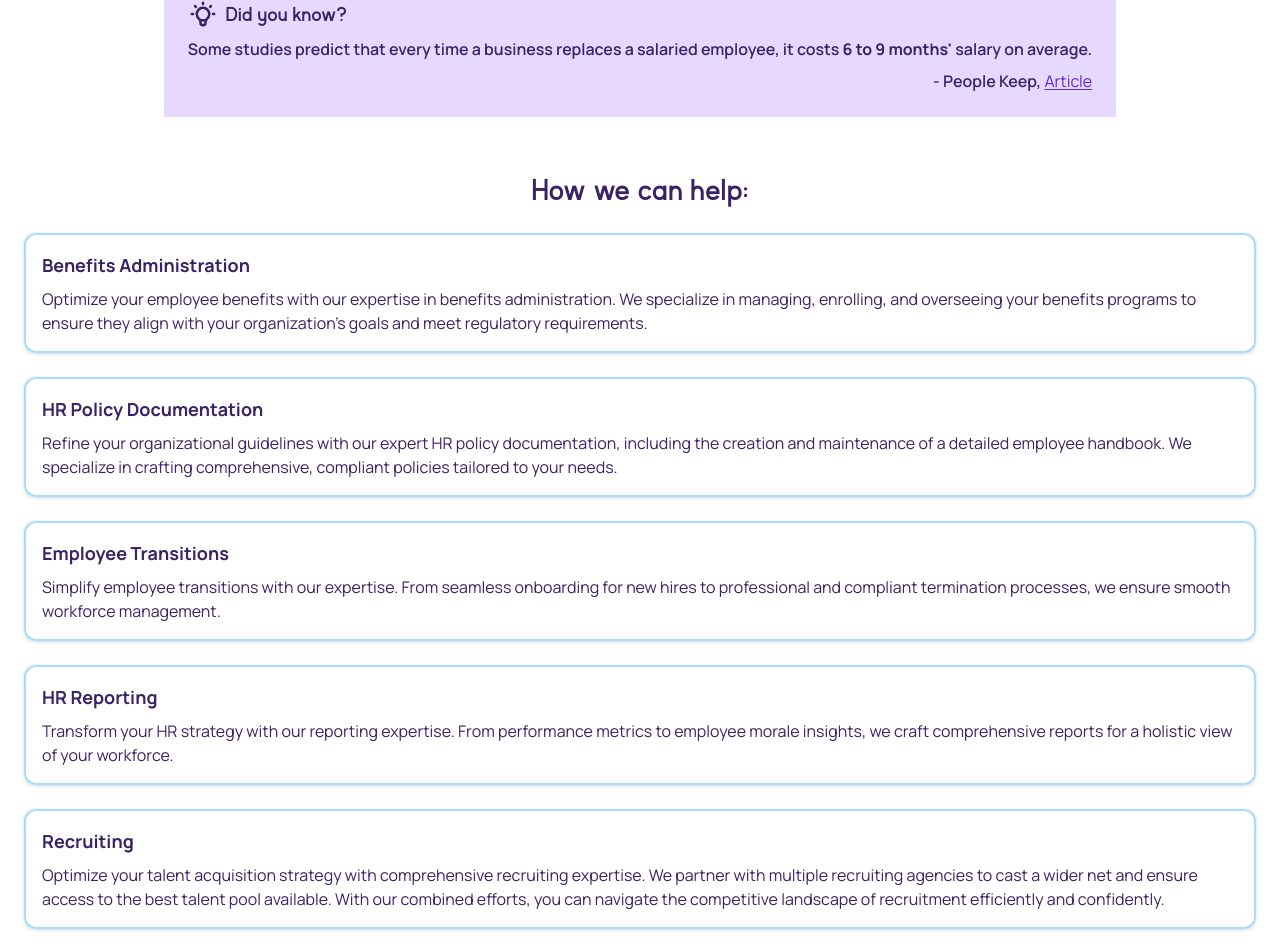
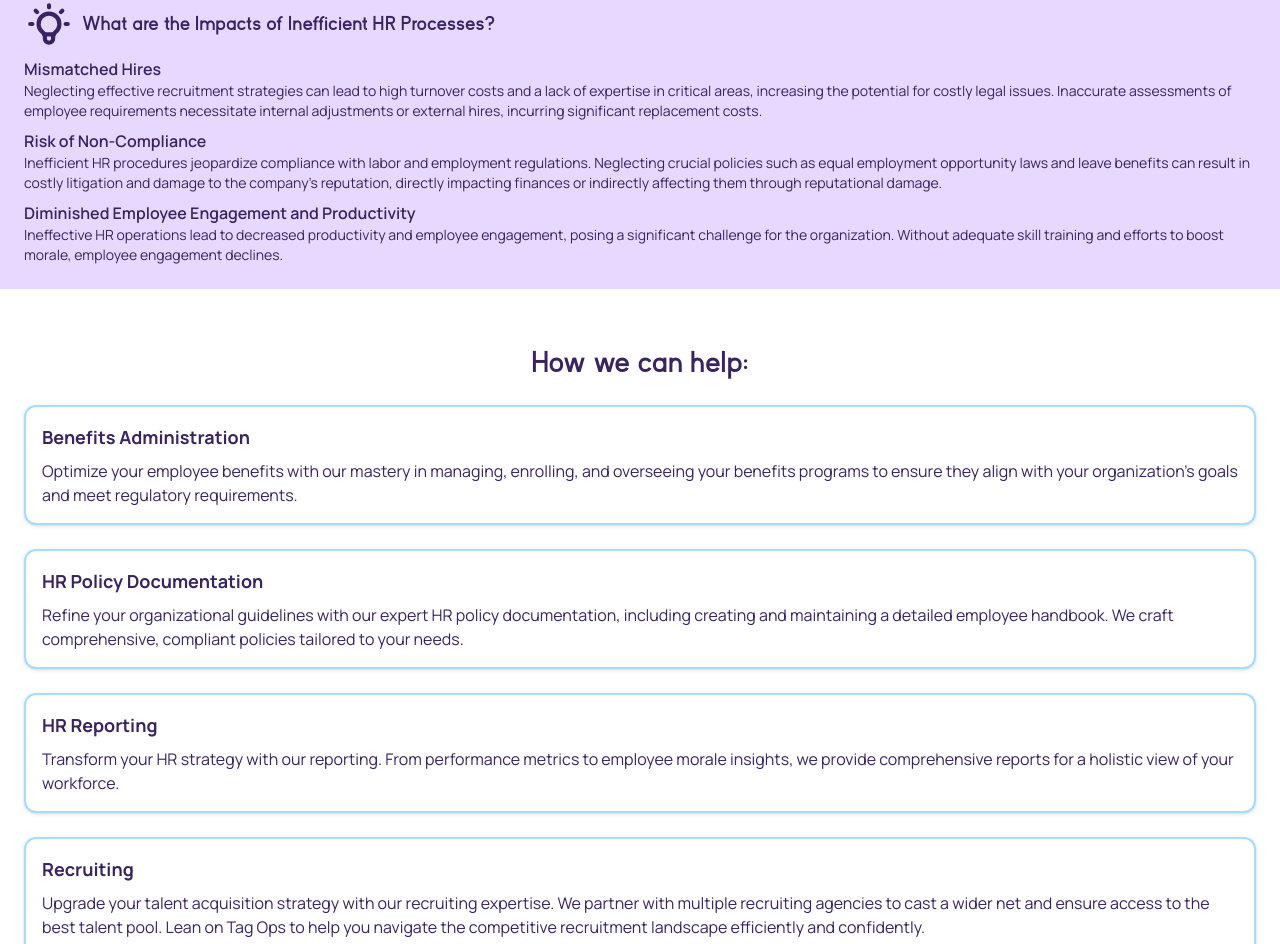
Before and after one commit to hicass/tag-ops-v3, a Next.js app: page /human-resources in a window 1280 px wide. Shown: the part 294-1238 px from the top of the page. Built offline with nearby package versions, Linux system fonts and the light colour scheme.

Commit message:
Update copy writing

```diff
--- a/src/app/finance/page.tsx
+++ b/src/app/finance/page.tsx
@@ -15,32 +15,44 @@ export default function FinancePage() {
 
       <section className="flex flex-col items-center mt-4">
         <div className="p-6 bg-secondarylight">
-          <div className="flex flex-row justify-start items-end gap-2 w-full">
+          <h2 className="flex flex-row items-center gap-2 w-full text-xl">
             <Image
               src="/icons/bulb.svg"
               alt="Light Bulb"
-              width={30}
-              height={30}
+              width={50}
+              height={50}
             />
-            <h2 className="text-center text-xl">Did you know? </h2>
+            What are the leading Causes of Financial Inefficiencies?
+          </h2>
+
+          <div className="mt-2">
+            <h3 className="manrope-semibold">Bottlenecks</h3>
+            <p className="text-sm">
+              Bottlenecks are major obstacles that hinder robust financial
+              health. Identifying and tracking these bottlenecks is crucial. By
+              doing so, you can pinpoint the specific areas impeding the entire
+              workflow and take effective measures to eliminate them.
+            </p>
           </div>
-
-          <p className="w-full justify-start manrope-semibold mt-2">
-            Inefficiencies cost many organizations as much as{' '}
-            <span className="manrope-bold">20 to 30 percent</span> of their
-            revenue each year.
-          </p>
-
-          <div className="flex justify-end mt-2">
-            <p className="manrope-semibold">
-              - Stampli,{' '}
-              <Link
-                href="https://www.stampli.com/blog/accounts-payable/inefficient-back-office"
-                target="_blank"
-                className="text-primary hover:text-text underline underline-offset-2"
-              >
-                Blog
-              </Link>
+          <div className="mt-2">
+            <h3 className="manrope-semibold">
+              Lack of Technological Integration
+            </h3>
+            <p className="text-sm">
+              Failure to leverage financial technology tools further compounds
+              these inefficiencies, as streamlined processes are not utilized to
+              their full potential.
+            </p>
+          </div>
+          <div className="mt-2">
+            <h3 className="manrope-semibold">
+              Absence of Standardized Processes
+            </h3>
+            <p className="text-sm">
+              Neglecting to standardize financial processes often results in
+              inefficiencies within an organization. Without clear guidelines in
+              place, confusion reigns, leading to non-compliance, errors, and
+              miscommunication.
             </p>
           </div>
         </div>
@@ -54,70 +66,64 @@ export default function FinancePage() {
         <div>
           <div className="rounded-xl my-6 p-4 border-2 border-accent bg-background drop-shadow">
             <h4 className="text-lg manrope-bold">Bookkeeping</h4>
-
             <p className="pt-2">
-              Tag Ops simplifies your financial processes with our bookkeeping
-              expertise. We assist in meticulous financial record-keeping,
-              ensuring accuracy and compliance. With our bookkeeping services,
-              you can focus on your core business while we handle the numbers,
-              providing you with peace of mind and financial insight.
+              Simplify your financial processes with our bookkeeping expertise.
+              We specialize in meticulous financial record-keeping, ensuring
+              accuracy and compliance. With our bookkeeping services, you can
+              focus on your core business while we handle the numbers, providing
+              you with peace of mind and financial insight.
             </p>
           </div>
 
           <div className="rounded-xl my-6 p-4 border-2 border-accent bg-background drop-shadow">
             <h4 className="text-lg manrope-bold">AP/AR Management</h4>
-
             <p className="pt-2">
-              Tag Ops optimizes cash flow, ensuring timely payments, and
-              maintains strong relationships with vendors and clients. With our
-              tailored solutions, you can enhance efficiency, reduce risks, and
-              maintain financial stability.
+              Optimize your cash flow, ensure timely payments, and maintain
+              strong relationships with vendors and clients with our tailored
+              solutions. We will help your company enhance efficiency, reduce
+              risks, and maintain financial stability.
             </p>
           </div>
 
           <div className="rounded-xl my-6 p-4 border-2 border-accent bg-background drop-shadow">
             <h4 className="text-lg manrope-bold">Commission Calculation</h4>
-
             <p className="pt-2">
-              Tag Ops offers tailored solutions to streamline the process of
-              calculating commissions, ensuring precision and fairness. With our
-              assistance, you can navigate the complexities of commission
-              calculations effortlessly, fostering a results-driven and
-              motivated sales environment.
+              Streamline calculating commissions with our expertise, ensuring
+              precision and fairness. With our assistance, you can navigate the
+              complexities of commission calculations and effortlessly foster a
+              results-driven and motivated sales environment.
             </p>
           </div>
 
           <div className="rounded-xl my-6 p-4 border-2 border-accent bg-background drop-shadow">
             <h4 className="text-lg manrope-bold">Financial Health Reporting</h4>
-
             <p className="pt-2">
-              Tag Ops enhances your financial transparency and strategic
-              decision-making with our knowledge in financial reporting. We
-              specialize in creating comprehensive reports that provide a clear
-              snapshot of your financial health. With our assistance, you can
-              gain a deeper understanding of your finances, track key
+              Unlock a deeper understanding of your finances, track key
               performance indicators, and communicate your financial story
-              effectively to stakeholders.
+              effectively to stakeholders with our knowledge of financial
+              reporting. Tag Ops will enhance your financial clarity and create
+              comprehensive reports that provide a clear snapshot of your
+              financial health.
             </p>
           </div>
 
           <div className="rounded-xl my-6 p-4 border-2 border-accent bg-background drop-shadow">
             <h4 className="text-lg manrope-bold">Payroll</h4>
-
             <p className="pt-2">
-              Simplify your payroll processes with our specialized expertise. We
-              offer comprehensive payroll solutions tailored to your business
-              needs, ensuring accuracy and compliance with regulations. With our
-              payroll services, you can streamline administrative tasks, reduce
-              errors, and ensure timely and accurate compensation for your
-              workforce.
+              Tag Ops offers comprehensive payroll solutions tailored to your
+              business needs, guaranteeing accuracy and compliance with
+              regulations. With our payroll services, you can streamline
+              administrative tasks, reduce errors, and ensure timely and
+              accurate compensation for your workforce.
             </p>
           </div>
         </div>
 
         <p>
-          Let us help you standardize, optimize, and document your back office
-          processes!
+          Let us improve your financial efficiency, provide you with data, and
+          help you make decisions that cut costs. For more information and
+          pricing details, get in touch with us to craft the ideal solution for
+          your business.
         </p>
 
         <Link href="/contact" className="button mt-4 text-2xl">
--- a/src/app/human-resources/page.tsx
+++ b/src/app/human-resources/page.tsx
@@ -16,33 +16,47 @@ export default function HumanResourcesPage() {
 
       <section className="flex flex-col items-center mt-4">
         <div className="p-6 bg-secondarylight">
-          <div className="flex flex-row justify-start items-end gap-2 w-full">
+          <h2 className="flex flex-row items-center gap-2 w-full text-xl">
             <Image
               src="/icons/bulb.svg"
               alt="Light Bulb"
-              width={30}
-              height={30}
+              width={50}
+              height={50}
             />
-            <h2 className="text-center text-xl">Did you know?</h2>
+            What are the Impacts of Inefficient HR Processes?
+          </h2>
+
+          <div className="mt-2">
+            <h3 className="manrope-semibold">Mismatched Hires</h3>
+            <p className="text-sm">
+              Neglecting effective recruitment strategies can lead to high
+              turnover costs and a lack of expertise in critical areas,
+              increasing the potential for costly legal issues. Inaccurate
+              assessments of employee requirements necessitate internal
+              adjustments or external hires, incurring significant replacement
+              costs.
+            </p>
           </div>
-
-          <p className="w-full justify-start manrope-semibold mt-2">
-            Some studies predict that every time a business replaces a salaried
-            employee, it costs
-            <span className="manrope-bold"> 6 to 9 months'</span> salary on
-            average.
-          </p>
-
-          <div className="flex justify-end mt-2">
-            <p className="manrope-semibold">
-              - People Keep,{' '}
-              <Link
-                href="https://www.peoplekeep.com/blog/employee-retention-the-real-cost-of-losing-an-employee"
-                target="_blank"
-                className="text-primary hover:text-text underline underline-offset-2"
-              >
-                Article
-              </Link>
+          <div className="mt-2">
+            <h3 className="manrope-semibold">Risk of Non-Compliance</h3>
+            <p className="text-sm">
+              Inefficient HR procedures jeopardize compliance with labor and
+              employment regulations. Neglecting crucial policies such as equal
+              employment opportunity laws and leave benefits can result in
+              costly litigation and damage to the company's reputation, directly
+              impacting finances or indirectly affecting them through
+              reputational damage.
+            </p>
+          </div>
+          <div className="mt-2">
+            <h3 className="manrope-semibold">
+              Diminished Employee Engagement and Productivity
+            </h3>
+            <p className="text-sm">
+              Ineffective HR operations lead to decreased productivity and
+              employee engagement, posing a significant challenge for the
+              organization. Without adequate skill training and efforts to boost
+              morale, employee engagement declines.
             </p>
           </div>
         </div>
@@ -56,62 +70,58 @@ export default function HumanResourcesPage() {
         <div>
           <div className="rounded-xl my-6 p-4 border-2 border-accent bg-background drop-shadow">
             <h4 className="text-lg manrope-bold">Benefits Administration</h4>
-
             <p className="pt-2">
-              Optimize your employee benefits with our expertise in benefits
-              administration. We specialize in managing, enrolling, and
-              overseeing your benefits programs to ensure they align with your
-              organization's goals and meet regulatory requirements.
+              Optimize your employee benefits with our mastery in managing,
+              enrolling, and overseeing your benefits programs to ensure they
+              align with your organization's goals and meet regulatory
+              requirements.
             </p>
           </div>
 
           <div className="rounded-xl my-6 p-4 border-2 border-accent bg-background drop-shadow">
             <h4 className="text-lg manrope-bold">HR Policy Documentation</h4>
-
             <p className="pt-2">
               Refine your organizational guidelines with our expert HR policy
-              documentation, including the creation and maintenance of a
-              detailed employee handbook. We specialize in crafting
-              comprehensive, compliant policies tailored to your needs.
+              documentation, including creating and maintaining a detailed
+              employee handbook. We craft comprehensive, compliant policies
+              tailored to your needs.
+            </p>
+          </div>
+
+          <div className="rounded-xl my-6 p-4 border-2 border-accent bg-background drop-shadow">
+            <h4 className="text-lg manrope-bold">HR Reporting</h4>
+            <p className="pt-2">
+              Transform your HR strategy with our reporting. From performance
+              metrics to employee morale insights, we provide comprehensive
+              reports for a holistic view of your workforce.
+            </p>
+          </div>
+
+          <div className="rounded-xl my-6 p-4 border-2 border-accent bg-background drop-shadow">
+            <h4 className="text-lg manrope-bold">Recruiting</h4>
+            <p className="pt-2">
+              Upgrade your talent acquisition strategy with our recruiting
+              expertise. We partner with multiple recruiting agencies to cast a
+              wider net and ensure access to the best talent pool. Lean on Tag
+              Ops to help you navigate the competitive recruitment landscape
+              efficiently and confidently.
             </p>
           </div>
 
           <div className="rounded-xl my-6 p-4 border-2 border-accent bg-background drop-shadow">
             <h4 className="text-lg manrope-bold">Employee Transitions</h4>
-
             <p className="pt-2">
-              Simplify employee transitions with our expertise. From seamless
-              onboarding for new hires to professional and compliant termination
-              processes, we ensure smooth workforce management.
-            </p>
-          </div>
-
-          <div className="rounded-xl my-6 p-4 border-2 border-accent bg-background drop-shadow">
-            <h4 className="text-lg manrope-bold">HR Reporting</h4>
-
-            <p className="pt-2">
-              Transform your HR strategy with our reporting expertise. From
-              performance metrics to employee morale insights, we craft
-              comprehensive reports for a holistic view of your workforce.
-            </p>
-          </div>
-
-          <div className="rounded-xl my-6 p-4 border-2 border-accent bg-background drop-shadow">
-            <h4 className="text-lg manrope-bold">Recruiting</h4>
-
-            <p className="pt-2">
-              Optimize your talent acquisition strategy with comprehensive
-              recruiting expertise. We partner with multiple recruiting agencies
-              to cast a wider net and ensure access to the best talent pool
-              available. With our combined efforts, you can navigate the
-              competitive landscape of recruitment efficiently and confidently.
+              Simplify employee transitions with seamless onboarding for new
+              hires to professional and compliant termination processes,
+              ensuring smooth workforce management.
             </p>
           </div>
         </div>
 
         <p>
           Let us help you build back office processes, recruit the right people,
-          and train seamlessly!
+          and train seamlessly. For more information and pricing details, get in
+          touch with us to craft the ideal solution for your business.
         </p>
 
         <Link href="/contact" className="button mt-4 text-2xl">
--- a/src/app/operations/page.tsx
+++ b/src/app/operations/page.tsx
@@ -15,33 +15,42 @@ export default function OperationsPage() {
 
       <section className="flex flex-col items-center mt-4">
         <div className="p-6 bg-secondarylight">
-          <div className="flex flex-row justify-start items-end gap-2 w-full">
-            <Image
-              src="/icons/bulb.svg"
-              alt="Light Bulb"
-              width={30}
-              height={30}
-            />
-            <h2 className="text-center text-xl">Did you know?</h2>
+            <h2 className="flex flex-row items-center gap-2 w-full text-xl">
+              <Image
+                src="/icons/bulb.svg"
+                alt="Light Bulb"
+                width={50}
+                height={50}
+              />
+              What are the costs of operational Inefficiencies?
+            </h2>
+
+          <div className="mt-2">
+            <h3 className="manrope-semibold">Financial Impact</h3>
+            <p className="text-sm">
+              Inefficient processes drain revenue and hinder success, especially
+              for small- to medium-sized businesses with narrow margins.
+              External factors like competition and market changes exacerbate
+              the impact. Handling all back-office tasks internally is costly
+              and time-consuming, undermining profitability.
+            </p>
           </div>
-
-          <p className="w-full justify-start manrope-semibold mt-2">
-            With a recent statistic showing that the Fortune 500 companies had
-            an estimated <span className="manrope-bold">$480 billion</span>{' '}
-            'lost' in inefficiencies from back office processes, taking the
-            small steps to counter this loss is very important.
-          </p>
-
-          <div className="flex justify-end mt-2">
-            <p className="manrope-semibold">
-              - The Shared Services & Outsourcing Network Editor,{' '}
-              <Link
-                href="https://www.ssonetwork.com/business-process-outsourcing/whitepapers/workforce-optimization-in-business-process-outsour"
-                target="_blank"
-                className="text-primary hover:text-text underline underline-offset-2"
-              >
-                Report
-              </Link>
+          <div className="mt-2">
+            <h3 className="manrope-semibold">Time Consumption</h3>
+            <p className="text-sm">
+              Outdated systems lead to prolonged tasks, impeding productivity.
+              Manual processes slow down operations compared to automated ones,
+              putting companies at a disadvantage. Complex procedures result in
+              employees spending more time navigating them, reducing their
+              actual productive hours.
+            </p>
+          </div>
+          <div className="mt-2">
+            <h3 className="manrope-semibold">Impact on Work Quality</h3>
+            <p className="text-sm">
+              Efficient operations uphold work quality, while inefficiencies
+              lead to errors and reduced morale. Automation minimizes mistakes
+              and opens up resources for other goals.
             </p>
           </div>
         </div>
@@ -57,31 +66,28 @@ export default function OperationsPage() {
             <h4 className="text-lg manrope-bold">
               Establishing Interdepartmental Processes/Policies
             </h4>
-
             <p className="pt-2">
-              We specialize in establishing interdepartmental processes and
-              policies, ensuring cohesive workflows that drive efficiency and
-              unity across your entire business.
+              Tag Ops specializes in establishing interdepartmental processes
+              and policies, ensuring cohesive workflows that drive efficiency
+              and unity across your business.
             </p>
           </div>
 
           <div className="rounded-xl my-6 p-4 border-2 border-accent bg-background drop-shadow">
             <h4 className="text-lg manrope-bold">Software Strategization</h4>
-
             <p className="pt-2">
-              We scout, implement, and train on cutting-edge software that fuels
-              your company's growth, helping you thrive in the ever-evolving
-              tech landscape.
+              Thrive in the ever-evolving tech landscape with our knowledge in
+              scouting, implementing, and training on cutting-edge software that
+              fuels your company's growth.
             </p>
           </div>
 
           <div className="rounded-xl my-6 p-4 border-2 border-accent bg-background drop-shadow">
             <h4 className="text-lg manrope-bold">Inventory Management</h4>
-
             <p className="pt-2">
-              We optimize processes, implement robust systems, and provide
-              tailored solutions to ensure your inventory is efficiently
-              managed.
+              Optimize your processes with Tag Ops' expertise in implementing
+              robust systems and providing tailored solutions to ensure your
+              inventory is managed efficiently.
             </p>
           </div>
 
@@ -89,10 +95,9 @@ export default function OperationsPage() {
             <h4 className="text-lg manrope-bold">
               Information/Change Management
             </h4>
-
             <p className="pt-2">
-              We elevate your internal communication and collaboration with our
-              expertise in building customized intranet solutions. We specialize
+              Upgrade your internal communication and collaboration with our
+              mastery in building customized intranet solutions. We specialize
               in implementing user-friendly platforms that enhance team
               connectivity, streamline information sharing, and foster a
               collaborative work environment.
@@ -101,19 +106,19 @@ export default function OperationsPage() {
 
           <div className="rounded-xl my-6 p-4 border-2 border-accent bg-background drop-shadow">
             <h4 className="text-lg manrope-bold">General Project Management</h4>
-
             <p className="pt-2">
               Optimize your project endeavors with our specialized project
-              management assistance. We bring expertise in planning, execution,
-              and monitoring to ensure your projects are delivered on time and
-              within scope.
+              management assistance. Tag Ops brings expertise in planning,
+              execution, and monitoring to ensure your projects are delivered on
+              time and within scope.
             </p>
           </div>
         </div>
 
         <p>
           Let us help you standardize, optimize, and document your back office
-          processes!
+          processes. For more information and pricing details, get in touch with
+          us to craft the ideal solution for your business.
         </p>
 
         <Link href="/contact" className="button mt-4 text-2xl">
```
Also changed, not shown: src/app/about/page.tsx (+27 -13 lines).
